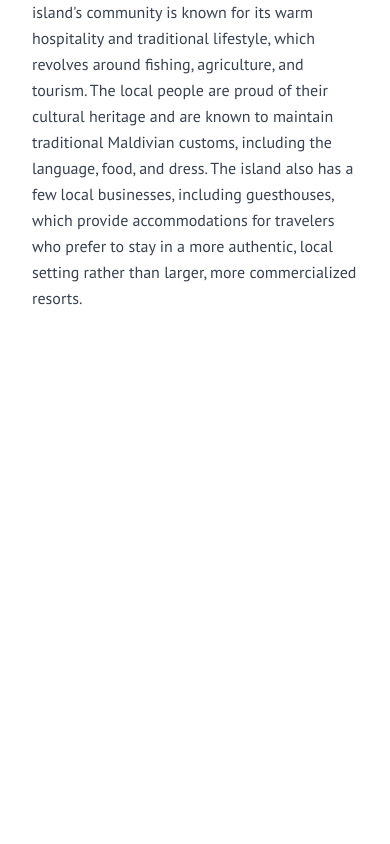
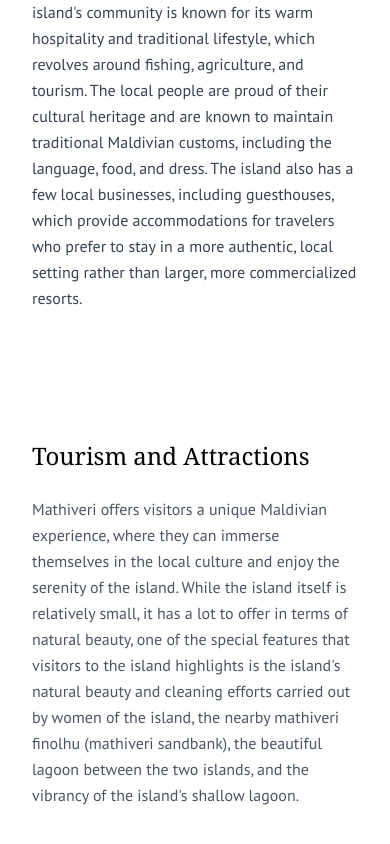
Before and after one commit to iyasaar/mathiveri-travelers, a Next.js app: page / in a window 390 px wide. Shown: the part 6477-7321 px from the top of the page. Before the commit the page ends 6852 px from the top, so only its background shows below. Built offline with nearby package versions, Linux system fonts and the light colour scheme; a web font is replaced by a local one.

Commit message:
Add Tourism component with GSAP animations; update Information section styling

```diff
--- a/src/app/page.tsx
+++ b/src/app/page.tsx
@@ -11,6 +11,7 @@ import { ReactLenis } from "lenis/react";
 import About from "@/components/home/About";
 import Facilities from "@/components/home/Facilities";
 import Information from "@/components/home/Information";
+import Tourism from "@/components/home/Tourism";
 
 gsap.registerPlugin(ScrollTrigger);
 
@@ -35,6 +36,7 @@ const Home = () => {
         <About />
         <Facilities />
         <Information />
+        <Tourism />
       </div>
     </>
   );
--- a/src/components/home/Information.tsx
+++ b/src/components/home/Information.tsx
@@ -55,7 +55,7 @@ const Information = () => {
   return (
     <section
       ref={sectionRef}
-      className="bg-white py-16 px-8 md:px-16 overflow-hidden"
+      className="bg-white py-16 px-8 md:px-16 overflow-hidden min-h-screen flex items-center"
     >
       <div className="max-w-7xl mx-auto">
         {/* Intro Text */}
--- /dev/null
+++ b/src/components/home/Tourism.tsx
@@ -0,0 +1,100 @@
+import React, { useEffect, useRef } from "react";
+import gsap from "gsap";
+import ScrollTrigger from "gsap/dist/ScrollTrigger";
+
+const Tourism = () => {
+  const sectionRef = useRef(null);
+
+  useEffect(() => {
+    gsap.registerPlugin(ScrollTrigger);
+
+    const ctx = gsap.context(() => {
+      // Animation for images
+      gsap.fromTo(
+        ".large-image",
+        { x: -100, opacity: 0 },
+        {
+          x: 0,
+          opacity: 1,
+          duration: 1,
+          ease: "power4.out",
+          scrollTrigger: {
+            trigger: sectionRef.current,
+            start: "top 80%",
+            end: "bottom 20%",
+            scrub: 0.5,
+          },
+        }
+      );
+
+      gsap.fromTo(
+        ".small-image",
+        { x: 100, opacity: 0 },
+        {
+          x: 0,
+          opacity: 1,
+          duration: 1,
+          ease: "power4.out",
+          scrollTrigger: {
+            trigger: sectionRef.current,
+            start: "top 80%",
+            end: "bottom 20%",
+            scrub: 0.5,
+          },
+        }
+      );
+    }, sectionRef);
+
+    return () => ctx.revert(); // Clean up on component unmount
+  }, []);
+
+  return (
+    <section
+      ref={sectionRef}
+      className="bg-white py-16 px-8 md:px-16 min-h-screen flex items-center"
+    >
+      <div className="max-w-7xl mx-auto grid grid-cols-1 md:grid-cols-2 items-center gap-52">
+        {/* Left: Text Content */}
+        <div>
+          <h2 className="text-2xl md:text-4xl font-serif font-light text-black mb-6 leading-snug">
+            Tourism and Attractions
+          </h2>
+          <blockquote className="text-base md:text-lg text-gray-600 mb-8 leading-relaxed">
+            Mathiveri offers visitors a unique Maldivian experience, where they
+            can immerse themselves in the local culture and enjoy the serenity
+            of the island. While the island itself is relatively small, it has a
+            lot to offer in terms of natural beauty, one of the special features
+            that visitors to the island highlights is the island's natural
+            beauty and cleaning efforts carried out by women of the island, the
+            nearby mathiveri finolhu (mathiveri sandbank), the beautiful lagoon
+            between the two islands, and the vibrancy of the island's shallow
+            lagoon.
+          </blockquote>
+          <div className="flex space-x-4">
+            <button className="mt-4 px-6 py-3 bg-transparent border border-gray-900 text-gray-900 hover:bg-gray-900 hover:text-white transition duration-300">
+              Discover more
+            </button>
+          </div>
+        </div>
+
+        {/* Right: Images */}
+        <div className="relative">
+          {/* Large Background Image */}
+          <img
+            src="/activities/excursion/01.png"
+            alt="Lake View"
+            className="large-image rounded-lg shadow-md w-full md:w-[90%] ml-auto"
+          />
+          {/* Smaller Foreground Image */}
+          <img
+            src="/activities/snorkeling/01.jpg"
+            alt="Closer Lake View"
+            className="small-image rounded-lg shadow-md w-2/3 absolute -bottom-36 -left-32 md:w-[50%]"
+          />
+        </div>
+      </div>
+    </section>
+  );
+};
+
+export default Tourism;
```
